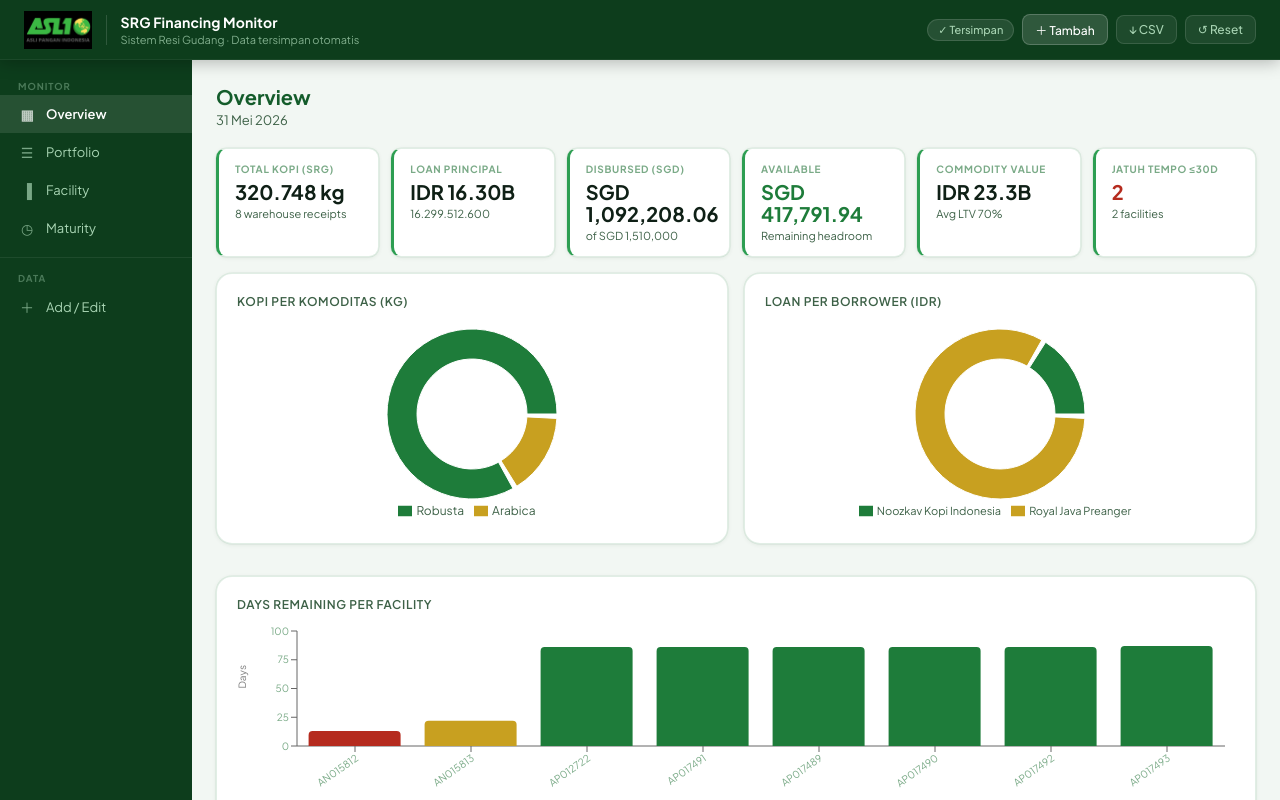
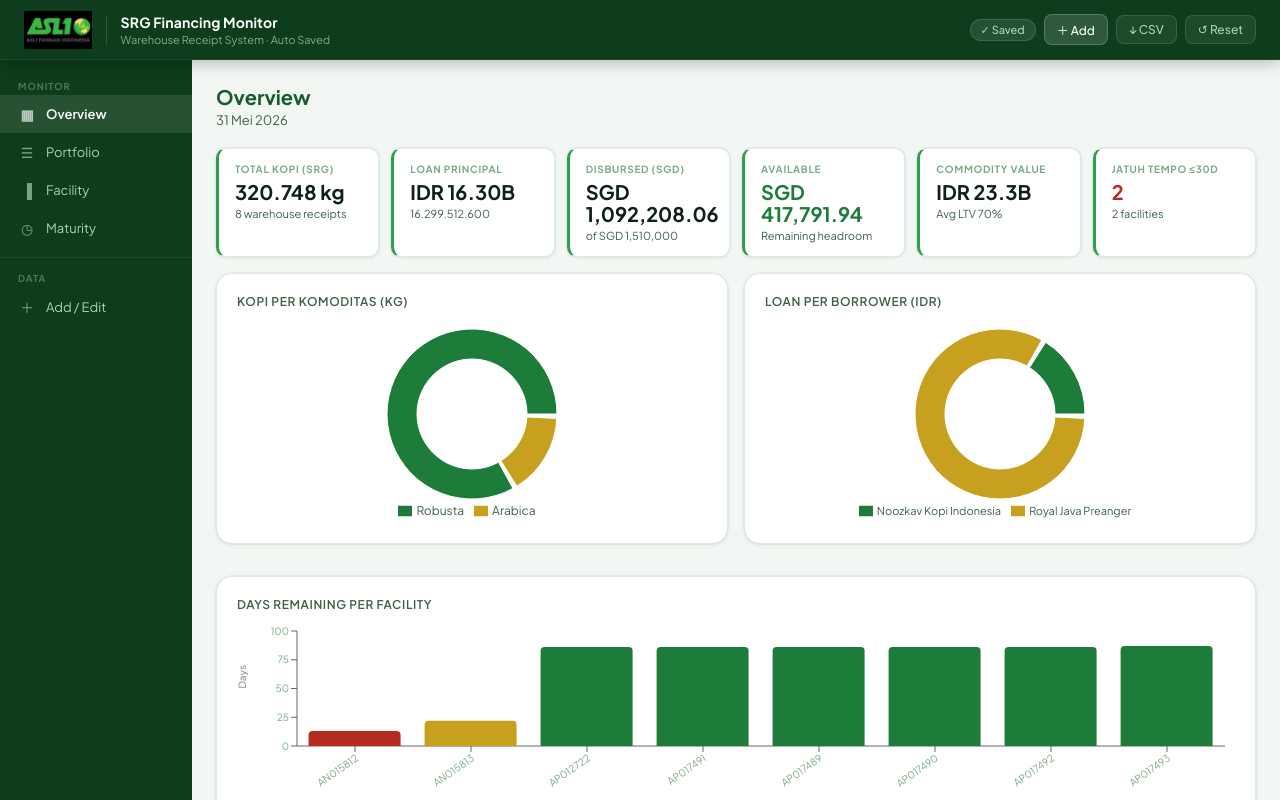
Before and after one commit to grace132/srg-monitor, a React (Create React App) app: page / in a window 1280 px wide. Built offline with nearby package versions, Linux system fonts and the light colour scheme.

Commit message:
Update Header component text for English localization

```diff
--- a/src/components/Header.jsx
+++ b/src/components/Header.jsx
@@ -57,14 +57,14 @@ export default function Header({ saveStatus, onAdd, onReset, onExport }) {
         <div style={s.divider} />
         <div>
           <div style={s.title}>SRG Financing Monitor</div>
-          <div style={s.sub}>Sistem Resi Gudang · Data tersimpan otomatis</div>
+          <div style={s.sub}>Warehouse Receipt System · Auto Saved </div>
         </div>
       </div>
       <div style={s.right}>
         <span style={s.badge(saveStatus === 'saving')}>
-          {saveStatus === 'saving' ? 'Menyimpan…' : '✓ Tersimpan'}
+          {saveStatus === 'saving' ? 'Saving…' : '✓ Saved'}
         </span>
-        <button style={s.btn(true)} onClick={onAdd}>＋ Tambah</button>
+        <button style={s.btn(true)} onClick={onAdd}>＋ Add</button>
         <button style={s.btn(false)} onClick={onExport}>↓ CSV</button>
         <button style={s.btn(false)} onClick={onReset}>↺ Reset</button>
       </div>
```
